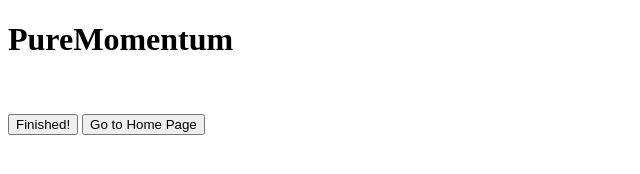
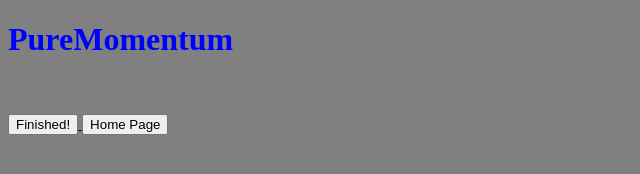
Before and after one commit to sarafuller2018/PureMomentum-Workout-Site, a plain HTML site: page workoutpage.html in a window 1280 px wide. Shown: the whole page, without its empty margins (0-640 px from the left). Drawn offline with Linux system fonts and the light colour scheme.

Commit message:
CSS code, 1st push!

```diff
--- a/Assets/CSS/style.css
+++ b/Assets/CSS/style.css
@@ -0,0 +1,21 @@
+:root {
+    background-color: grey;
+    font-size: 62.5%;
+    color: blue;
+
+}
+/* Using root to rem for global styling for all htmls, so we don't need to make multiple stylesheets */
+/* Default font-size of page = 16px, so setting root to 62.5% = 10px */
+/* 1 rem = 10px */
+
+/* But, if for any reason we need to make another sheet for anyreason we can */
+
+body {
+    font-size: 1.6rem;
+}
+footer {
+    font-size: 1.6rem;
+}
+/* Accessiblity for browsers with font scaling */
+
+/* So just scale font sizes via rem (1 rem = 10px)
--- a/workoutpage.html
+++ b/workoutpage.html
@@ -4,6 +4,7 @@
 <head>
     <meta charset="UTF-8">
     <meta name="viewport" content="width=device-width, initial-scale=1.0">
+    <link rel="stylesheet" href="./Assets/CSS/style.css">
     <title>PureMomentum Workout</title>
 </head>
 
@@ -14,13 +15,19 @@
         <p><!--insert timer here--></p>
     </header>
 
-    <!--API appends workout to this section-->
+
     <section>
+        <!--API appends workout to this section-->
     </section>
 
     <section>
-        <button>Finished!</button> <!--takes you to journal log and begins timer-->
-        <button>Go to Home Page</button>
+        <a href="journallog.html">
+            <button>Finished!</button> <!--takes you to journal log and begins timer-->
+        </a>
+
+        <a href="mainpage.html">
+            <button>Home Page</button>
+        </a>
     </section>
 
     <section>
```
Also changed, not shown: journallog.html (+6 -0 lines), login.html (+3 -0 lines), mainpage.html (+3 -2 lines).
